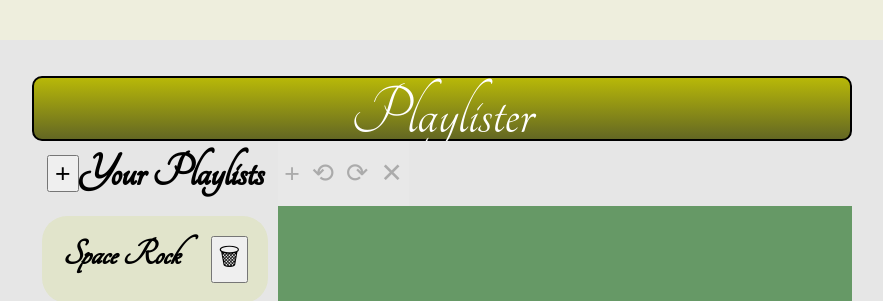
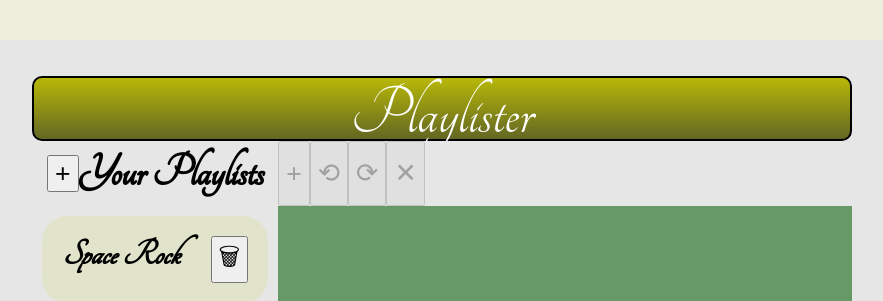
Before and after one commit to kerdai2001/playlister_hw2, a React (Create React App) app: page / in a window 1280 px wide. Shown: the top 301 px of the page, without its empty margins (198-1081 px from the left). Built offline with nearby package versions, Linux system fonts and the light colour scheme.

Commit message:
Finalize

```diff
--- a/src/App.js
+++ b/src/App.js
@@ -134,11 +134,13 @@ class App extends React.Component {
     deleteMarkedList = () => {
         this.deleteList(this.state.listKeyPairMarkedForDeletion.key);
         this.hideDeleteListModal();
+        this.tps.clearAllTransactions();
     }
     // THIS FUNCTION SPECIFICALLY DELETES THE CURRENT LIST
     deleteCurrentList = () => {
         if (this.state.currentList) {
             this.deleteList(this.state.currentList.key);
+            this.tps.clearAllTransactions();
         }
     }
     renameList = (key, newName) => {
@@ -176,6 +178,7 @@ class App extends React.Component {
     }
     // THIS FUNCTION BEGINS THE PROCESS OF LOADING A LIST FOR EDITING
     loadList = (key) => {
+        this.tps.clearAllTransactions();
         let newCurrentList = this.db.queryGetList(key);
         this.setState(prevState => ({
             listKeyPairMarkedForDeletion : prevState.listKeyPairMarkedForDeletion,
@@ -184,11 +187,12 @@ class App extends React.Component {
         }), () => {
             // AN AFTER EFFECT IS THAT WE NEED TO MAKE SURE
             // THE TRANSACTION STACK IS CLEARED
-            this.tps.clearAllTransactions();
+
         });
     }
     // THIS FUNCTION BEGINS THE PROCESS OF CLOSING THE CURRENT LIST
     closeCurrentList = () => {
+        this.tps.clearAllTransactions();
         this.setState(prevState => ({
             listKeyPairMarkedForDeletion : prevState.listKeyPairMarkedForDeletion,
             currentList: null,
@@ -196,7 +200,6 @@ class App extends React.Component {
         }), () => {
             // AN AFTER EFFECT IS THAT WE NEED TO MAKE SURE
             // THE TRANSACTION STACK IS CLEARED
-            this.tps.clearAllTransactions();
         });
     }
     setStateWithUpdatedList(list) {
--- a/src/components/EditToolbar.js
+++ b/src/components/EditToolbar.js
@@ -9,6 +9,7 @@ export default class EditToolbar extends React.Component {
         let redoClass = "toolbar-button";
         let closeClass = "toolbar-button";
 
+        /*
         if(modalOpen)
         {
             addSongClass += " playlister-button-disabled";
@@ -23,6 +24,7 @@ export default class EditToolbar extends React.Component {
             if (!canRedo) redoClass += " playlister-button-disabled";
             if (!canClose) closeClass += " playlister-button-disabled";
         }
+        */
 
         return (
             <div id="edit-toolbar">
@@ -31,6 +33,7 @@ export default class EditToolbar extends React.Component {
                 id='add-song-button'
                 value="+"
                 className={addSongClass}
+                disabled={modalOpen || !canAddSong}
                 onClick={addSongCallback}
             />
             <input
@@ -38,6 +41,7 @@ export default class EditToolbar extends React.Component {
                 id='undo-button'
                 value="⟲"
                 className={undoClass}
+                disabled={modalOpen || !canUndo}
                 onClick={undoCallback}
             />
             <input
@@ -45,6 +49,7 @@ export default class EditToolbar extends React.Component {
                 id='redo-button'
                 value="⟳"
                 className={redoClass}
+                disabled={modalOpen || !canRedo}
                 onClick={redoCallback}
             />
             <input
@@ -52,6 +57,7 @@ export default class EditToolbar extends React.Component {
                 id='close-button'
                 value="&#x2715;"
                 className={closeClass}
+                disabled={modalOpen || !canClose}
                 onClick={closeCallback}
             />
         </div>
--- a/src/components/SidebarHeading.js
+++ b/src/components/SidebarHeading.js
@@ -10,7 +10,7 @@ export default class SidebarHeading extends React.Component {
         const { modalOpen, playlistOpen} = this.props;
         let addPlaylistClass = "toolbar-button";
 
-        if(modalOpen || playlistOpen) addPlaylistClass += " playlister-button-disabled";
+        //if(modalOpen || playlistOpen) addPlaylistClass += " playlister-button-disabled";
 
         return (
             <div id="sidebar-heading">
@@ -19,6 +19,7 @@ export default class SidebarHeading extends React.Component {
                     id="add-list-button"
                     className={addPlaylistClass}
                     onClick={this.handleClick}
+                    disabled={modalOpen || playlistOpen}
                     value="+" />
                 Your Playlists
             </div>
```
